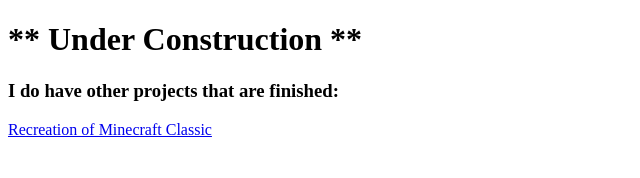
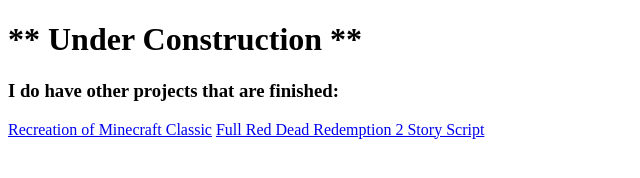
Before and after one commit to Raizedd/raizedd.github.io, a plain HTML site: page index.html in a window 1280 px wide. Shown: the whole page, without its empty margins (0-640 px from the left). Drawn offline with Linux system fonts and the light colour scheme.

Commit message:
Update index.html

```diff
--- a/index.html
+++ b/index.html
@@ -9,6 +9,7 @@
   <h1>** Under Construction **</h1>
   <h3>I do have other projects that are finished:</h3>
   <a href="minecraft-classic">Recreation of Minecraft Classic</a>
+  <a href="Rdr2-Story-Script">Full Red Dead Redemption 2 Story Script</a>
 </body>
 
 </html>
```
